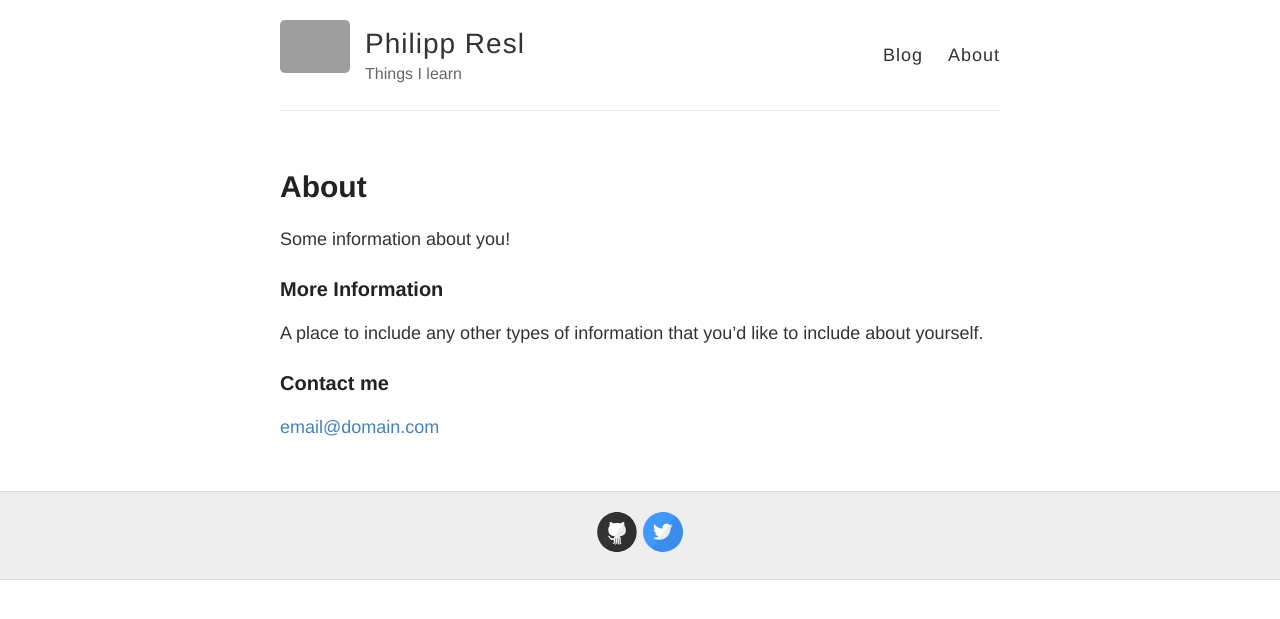
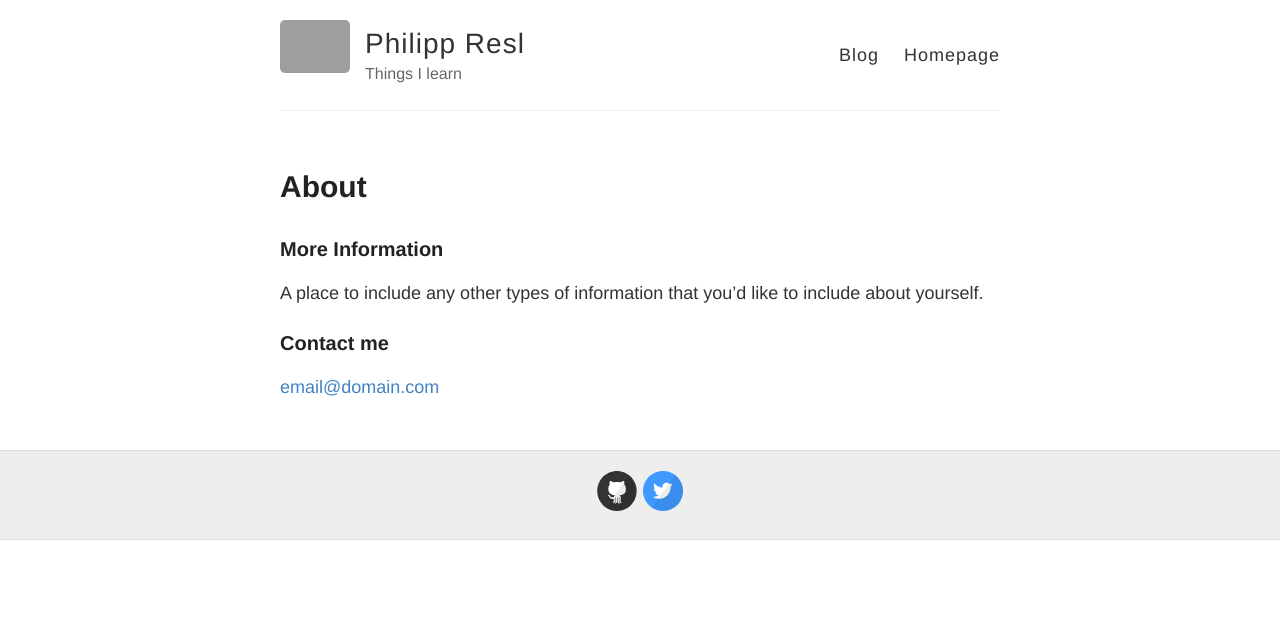
Before and after one commit to reslp/blog, a Jekyll site: the page built from about.md, in a window 1280 px wide. Shown: the top 619 px of the page. Built offline with Jekyll 4.4.1, drawn with Linux system fonts in a browser that asks for light colours; grey boxes are pictures that could not be loaded.

Commit message:
change link to homepage

```diff
--- a/_layouts/default.html
+++ b/_layouts/default.html
@@ -28,7 +28,7 @@
 
           <nav>
             <a href="{{ site.baseurl }}/">Blog</a>
-            <a href="{{ site.baseurl }}/about">About</a>
+            <a href="http://reslp.github.com">Homepage</a>
           </nav>
         </header>
       </div>
--- a/about.md
+++ b/about.md
@@ -3,8 +3,6 @@ layout: page
 title: About
 permalink: /about/
 ---
-
-Some information about you!
 
 ### More Information
 
```
